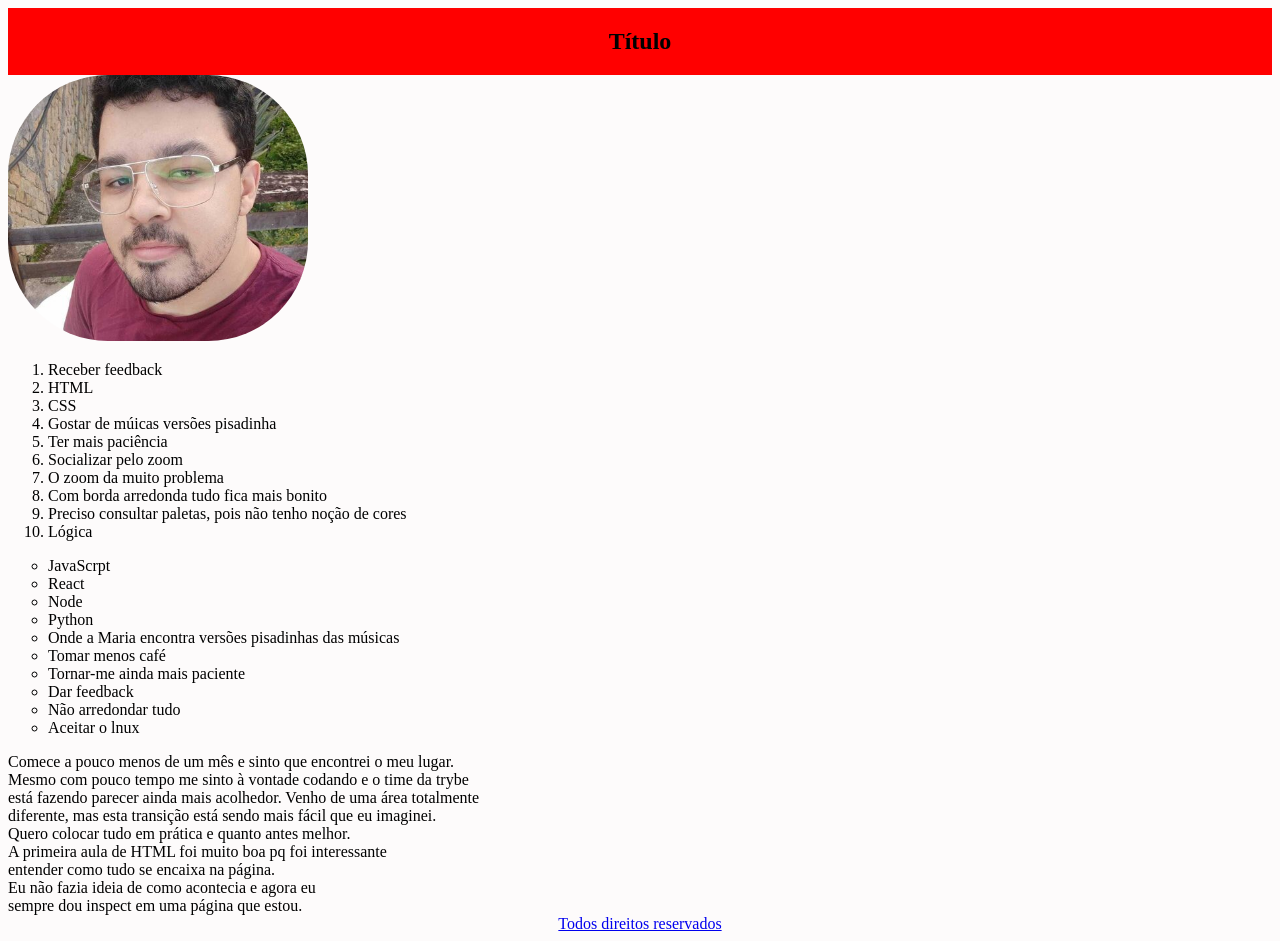
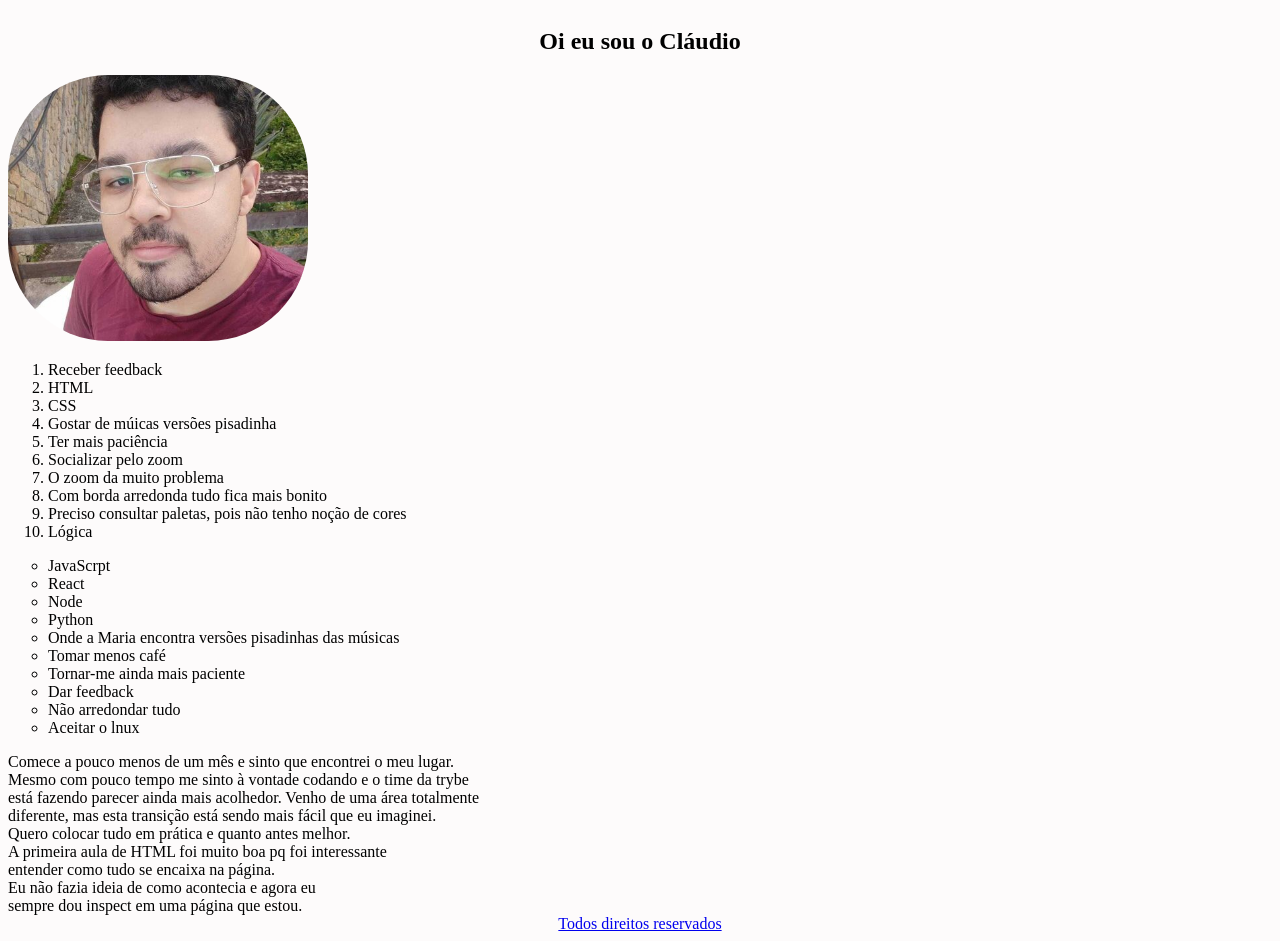
Before and after one commit to melgacoc/lessons-learned, a website: page index.html in a window 1280 px wide. Drawn offline with Linux system fonts and the light colour scheme.

Commit message:
Corrgi o header

```diff
--- a/index.html
+++ b/index.html
@@ -8,14 +8,16 @@
     <title>Primeiro projeto na Trybe</title>
 </head>
 
-<header id="cabecalho">
-    <section>
-        <h1>Título</h1>
-    </section>
 
-</header>
 
 <body>
+
+    <header id="cabecalho">
+        <section>
+            <h1>Oi eu sou o Cláudio</h1>
+        </section>
+
+    </header>
 
 
     <img id="minha_foto" src="./minhafoto.jpg" alt="Foto de Cláudio"
--- a/style.css
+++ b/style.css
@@ -3,7 +3,7 @@ body {
 }
 
 #cabecalho {
-    background-color: red;
+    margin: 0px;
     position: static;
     top: 0px;
     display: flex;
```
